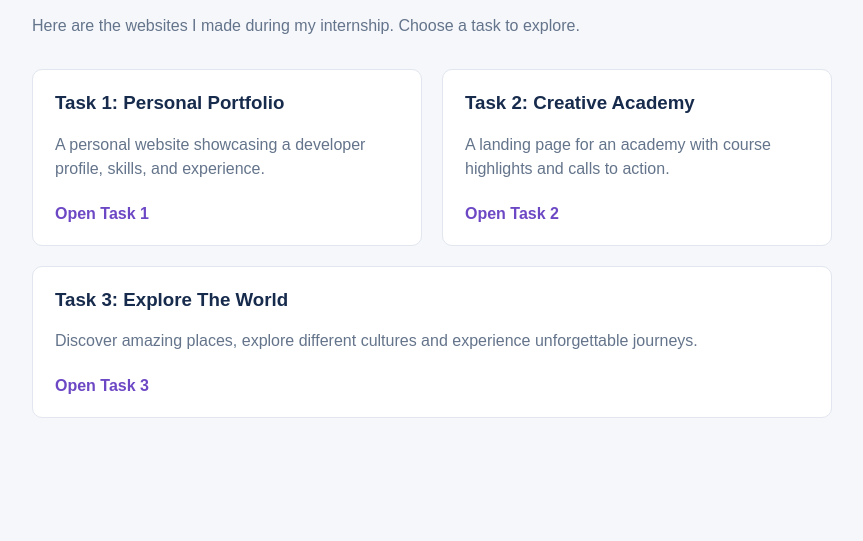
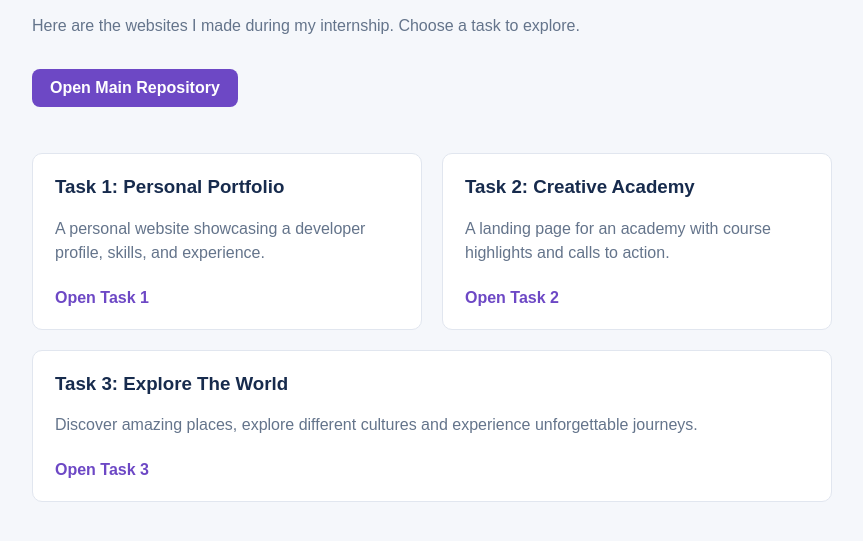
Before and after one commit to BadrYounis/NextGen, a plain HTML site: page index.html in a window 1280 px wide. Shown: the part 101-642 px from the top of the page, without its empty margins (208-1071 px from the left). Drawn offline with Linux system fonts and the light colour scheme.

Commit message:
Add repository link button to index.html for easy access to the main repository

```diff
--- a/index.html
+++ b/index.html
@@ -27,6 +27,21 @@
             margin-bottom: 30px;
             color: #64748B;
             line-height: 1.6;
+        }
+
+        .repo-button {
+            display: inline-block;
+            margin-bottom: 30px;
+            padding: 10px 18px;
+            border-radius: 8px;
+            background-color: #6D48C5;
+            color: #FFFFFF;
+            font-weight: bold;
+            text-decoration: none;
+        }
+
+        .repo-button:hover {
+            background-color: #5637A3;
         }
 
         .task-list {
@@ -77,6 +92,7 @@
     <main>
         <h1>My Internship Tasks</h1>
         <p class="intro">Here are the websites I made during my internship. Choose a task to explore.</p>
+        <a class="repo-button" href="https://github.com/BadrYounis/NextGen" target="_blank" rel="noopener noreferrer">Open Main Repository</a>
 
         <ul class="task-list">
             <li class="task">
```
